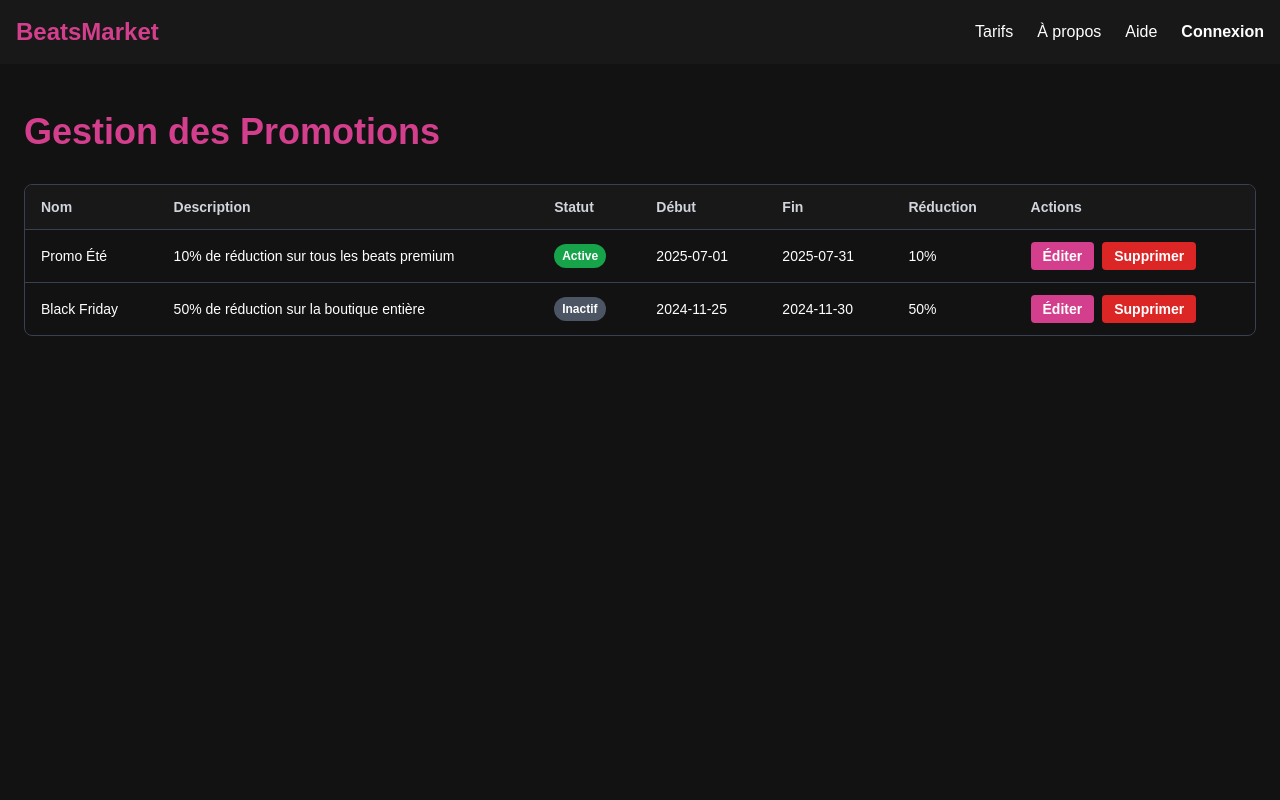
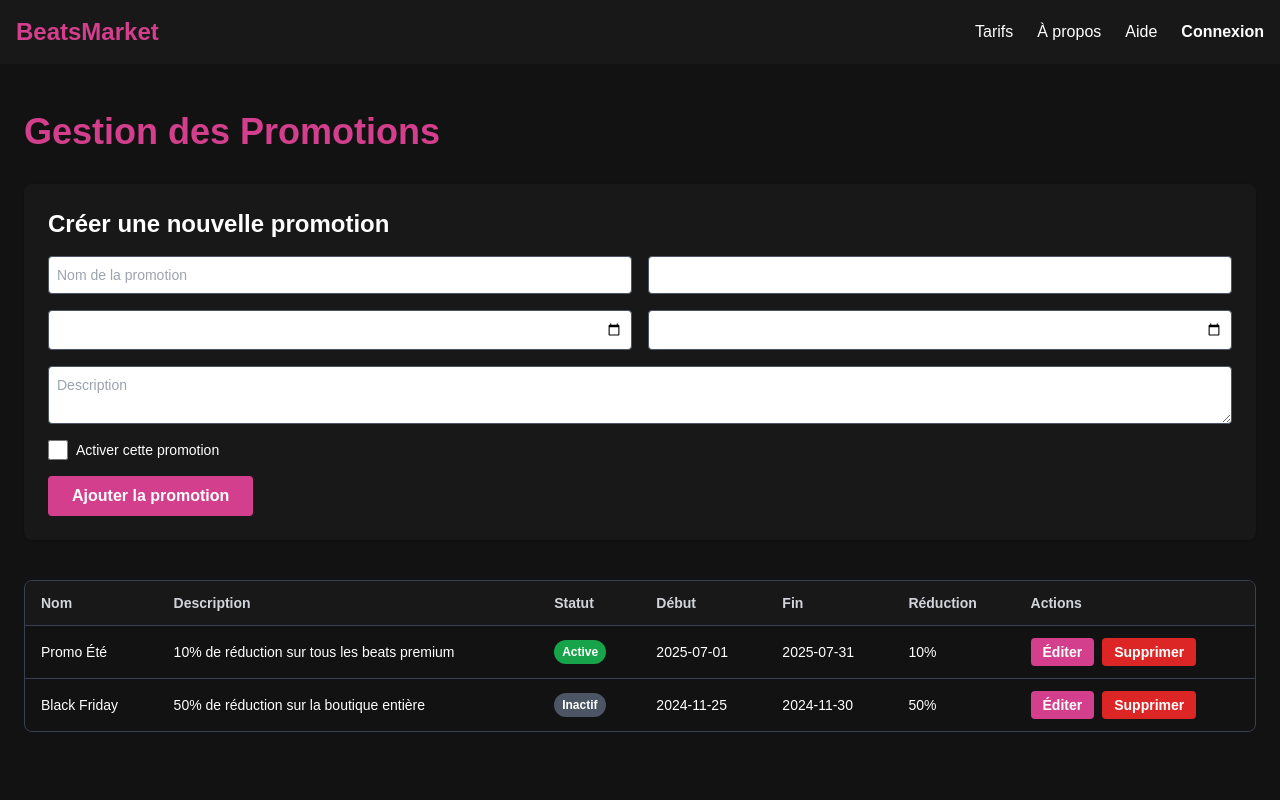
Before and after one commit to jaypms/beatsmarketlebon, a Next.js app: page /admin/promotions in a window 1280 px wide. Shown: the top 800 px of the page. Built offline with nearby package versions, Linux system fonts and the light colour scheme.

Commit message:
Update page.tsx

```diff
--- a/app/admin/promotions/page.tsx
+++ b/app/admin/promotions/page.tsx
@@ -1,4 +1,6 @@
-import React from "react"
+"use client"
+
+import React, { useState } from "react"
 
 type Promotion = {
   id: string
@@ -10,7 +12,7 @@ type Promotion = {
   discountPercent: number
 }
 
-const dummyPromotions: Promotion[] = [
+const initialPromotions: Promotion[] = [
   {
     id: "promo1",
     name: "Promo Été",
@@ -32,10 +34,105 @@ const dummyPromotions: Promotion[] = [
 ]
 
 export default function AdminPromotionsPage() {
+  const [promotions, setPromotions] = useState<Promotion[]>(initialPromotions)
+  const [form, setForm] = useState<Omit<Promotion, "id">>({
+    name: "",
+    description: "",
+    active: false,
+    startDate: "",
+    endDate: "",
+    discountPercent: 0,
+  })
+
+  const handleChange = (e: React.ChangeEvent<HTMLInputElement | HTMLTextAreaElement>) => {
+    const { name, value, type, checked } = e.target
+    setForm((prev) => ({
+      ...prev,
+      [name]: type === "checkbox" ? checked : value,
+    }))
+  }
+
+  const handleAddPromotion = () => {
+    const newPromotion: Promotion = {
+      ...form,
+      id: `promo${Date.now()}`,
+    }
+    setPromotions((prev) => [...prev, newPromotion])
+    setForm({
+      name: "",
+      description: "",
+      active: false,
+      startDate: "",
+      endDate: "",
+      discountPercent: 0,
+    })
+  }
+
   return (
     <section className="min-h-screen bg-darkbg px-6 py-12 text-white font-poppins">
       <h1 className="text-4xl font-bold text-primary mb-8">Gestion des Promotions</h1>
 
+      {/* Formulaire de création */}
+      <div className="bg-darkbg2 p-6 rounded-lg shadow mb-10">
+        <h2 className="text-2xl font-semibold mb-4 text-white">Créer une nouvelle promotion</h2>
+        <div className="grid grid-cols-1 md:grid-cols-2 gap-4 text-sm">
+          <input
+            type="text"
+            name="name"
+            placeholder="Nom de la promotion"
+            value={form.name}
+            onChange={handleChange}
+            className="bg-darkbg3 text-white p-2 rounded border border-gray-600"
+          />
+          <input
+            type="number"
+            name="discountPercent"
+            placeholder="Pourcentage de réduction"
+            value={form.discountPercent}
+            onChange={handleChange}
+            className="bg-darkbg3 text-white p-2 rounded border border-gray-600"
+          />
+          <input
+            type="date"
+            name="startDate"
+            value={form.startDate}
+            onChange={handleChange}
+            className="bg-darkbg3 text-white p-2 rounded border border-gray-600"
+          />
+          <input
+            type="date"
+            name="endDate"
+            value={form.endDate}
+            onChange={handleChange}
+            className="bg-darkbg3 text-white p-2 rounded border border-gray-600"
+          />
+          <textarea
+            name="description"
+            placeholder="Description"
+            value={form.description}
+            onChange={handleChange}
+            className="bg-darkbg3 text-white p-2 rounded border border-gray-600 col-span-1 md:col-span-2"
+          />
+          <label className="flex items-center gap-2 col-span-1 md:col-span-2 text-white">
+            <input
+              type="checkbox"
+              name="active"
+              checked={form.active}
+              onChange={handleChange}
+              className="form-checkbox h-5 w-5 text-primary"
+            />
+            Activer cette promotion
+          </label>
+        </div>
+        <button
+          onClick={handleAddPromotion}
+          className="mt-4 bg-primary hover:bg-primary/80 text-white font-bold py-2 px-6 rounded"
+        >
+          Ajouter la promotion
+        </button>
+      </div>
+
+      {/* Tableau des promotions */}
       <div className="overflow-x-auto rounded-lg border border-gray-700">
         <table className="w-full text-left text-sm">
           <thead className="bg-darkbg2 text-gray-300">
@@ -50,7 +147,7 @@ export default function AdminPromotionsPage() {
             </tr>
           </thead>
           <tbody>
-            {dummyPromotions.map((promo) => (
+            {promotions.map((promo) => (
               <tr key={promo.id} className="border-t border-gray-700 hover:bg-darkbg2/50">
                 <td className="px-4 py-3">{promo.name}</td>
                 <td className="px-4 py-3">{promo.description}</td>
```
